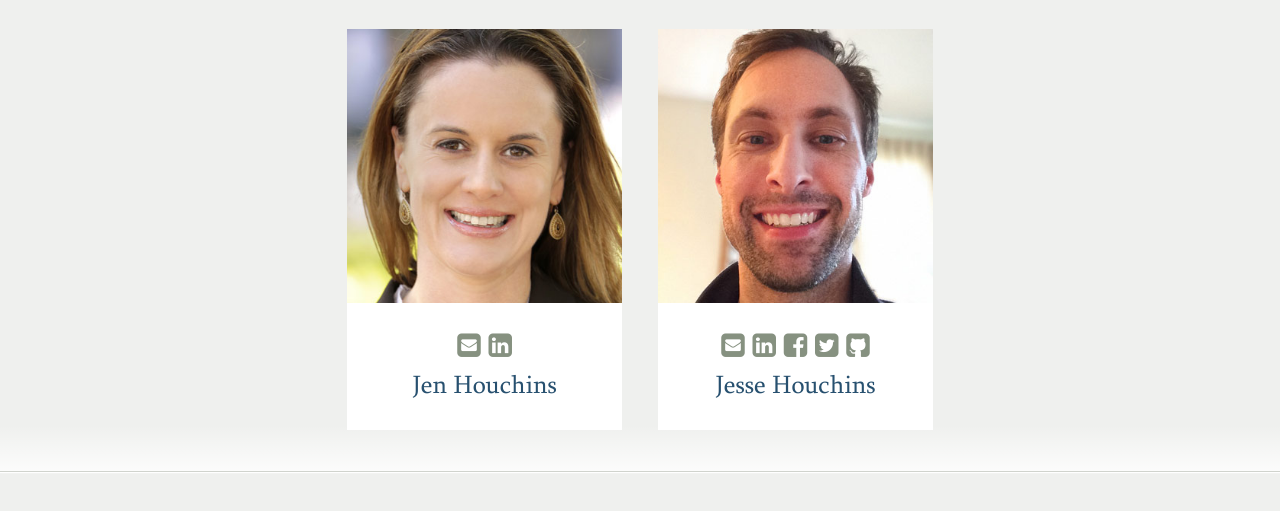
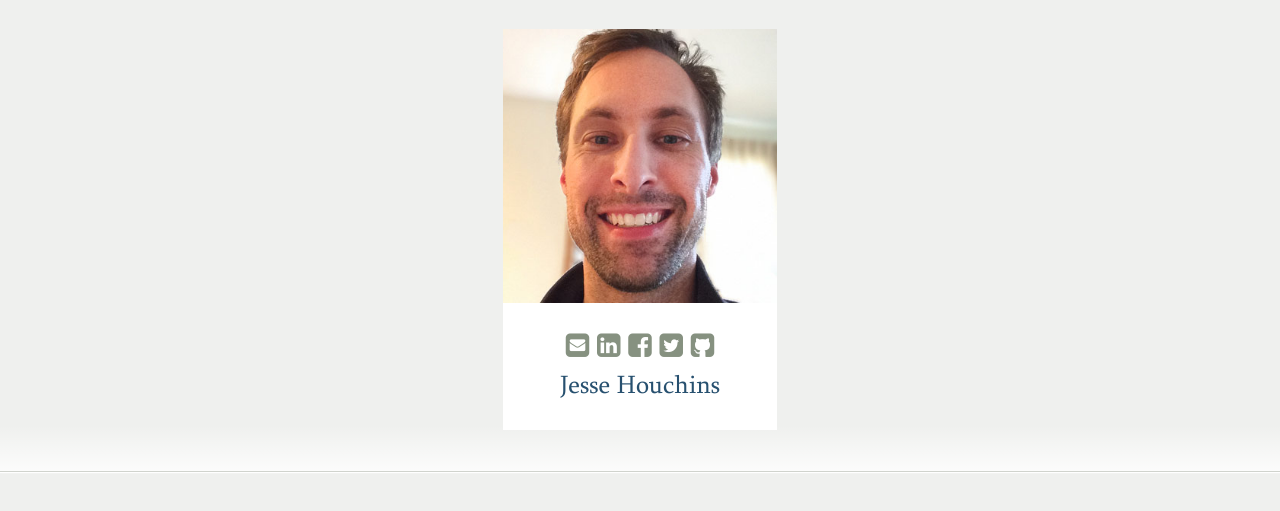
Before and after one commit to jessehouchins/houchins, a plain HTML site: page public_html/index.html in a window 1280 px wide. Shown: the part 223-734 px from the top of the page. Drawn offline with nearby package versions, Linux system fonts and the light colour scheme; files whose address does not match are found by name.

Commit message:
remove jen and kids

```diff
--- a/public_html/css/home.css
+++ b/public_html/css/home.css
@@ -100,15 +100,11 @@ a:hover { color: #27506f; }
 .jh-card {
   width: 30em;
   position: relative;
-  margin: 0 0 0 4em;
+  margin: 0;
   display: block;
   float: left;
   background: #FFF;
   overflow: hidden;
-}
-
-.jh-card.jen {
-  margin: 0;
 }
 
 .jh-card.jesse {
--- a/public_html/index.html
+++ b/public_html/index.html
@@ -41,15 +41,6 @@
       <img class="jh-logo" src="images/logo.png" />
 
       <div class="jh-cards">
-        <div class="jh-card jen">
-          <img class="jh-photo" src="images/jen2.jpg" />
-          <h1 class="jh-name">Jen Houchins</h1>
-          <ul class="jh-links">
-            <li><a class="fa fa-envelope-square" href="mailto:jen@houchins.net"></a></li>
-            <li><a class="fa fa-linkedin-square" href="https://www.linkedin.com/in/jahouchins/"></a></li>
-          </ul>
-        </div>
-
         <div class="jh-card jesse">
           <img class="jh-photo" src="images/jesse2.jpg" />
           <h1 class="jh-name">Jesse Houchins</h1>
```
Also changed, not shown: public_html/images/Great.png (deleted), public_html/images/jacqueline.jpg (deleted), public_html/images/jacqueline2.jpg (deleted), public_html/images/jen2.jpg (deleted), public_html/images/joel.jpg (deleted), public_html/images/joel2.jpg (deleted).
